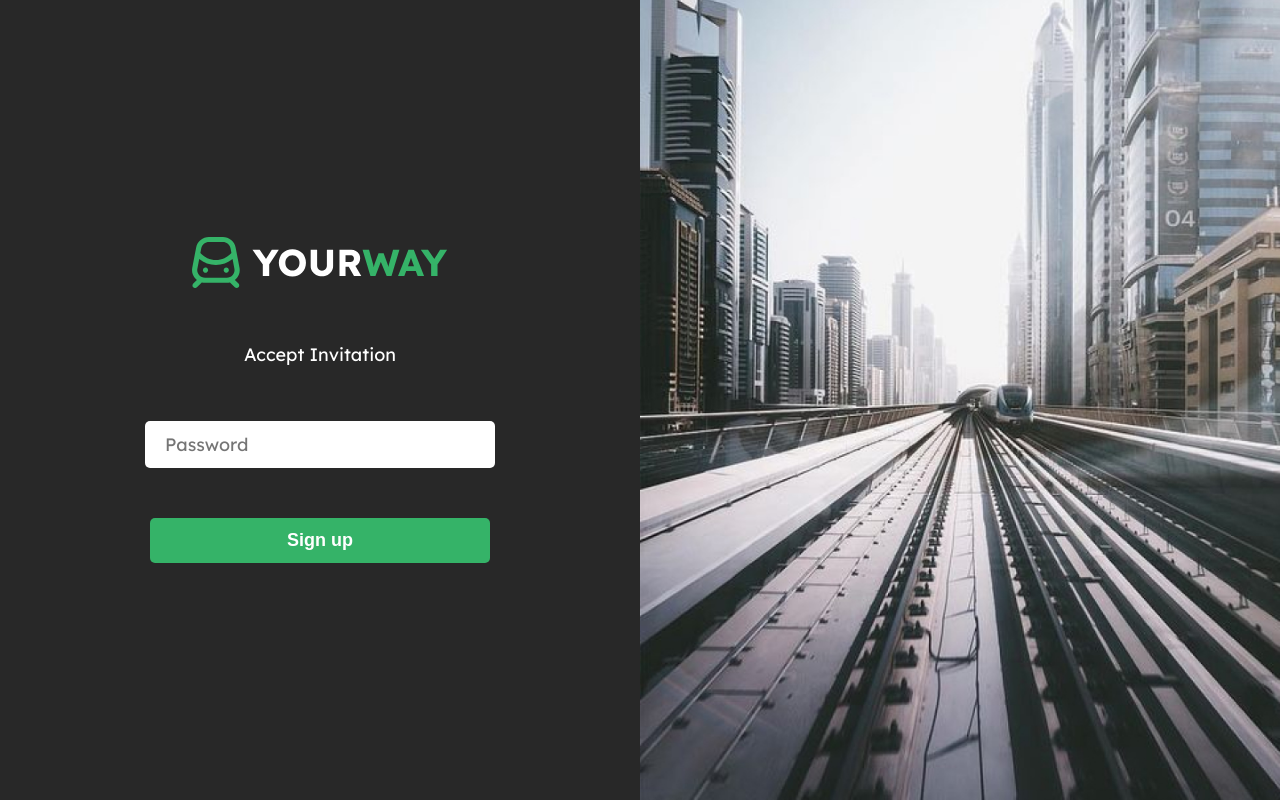
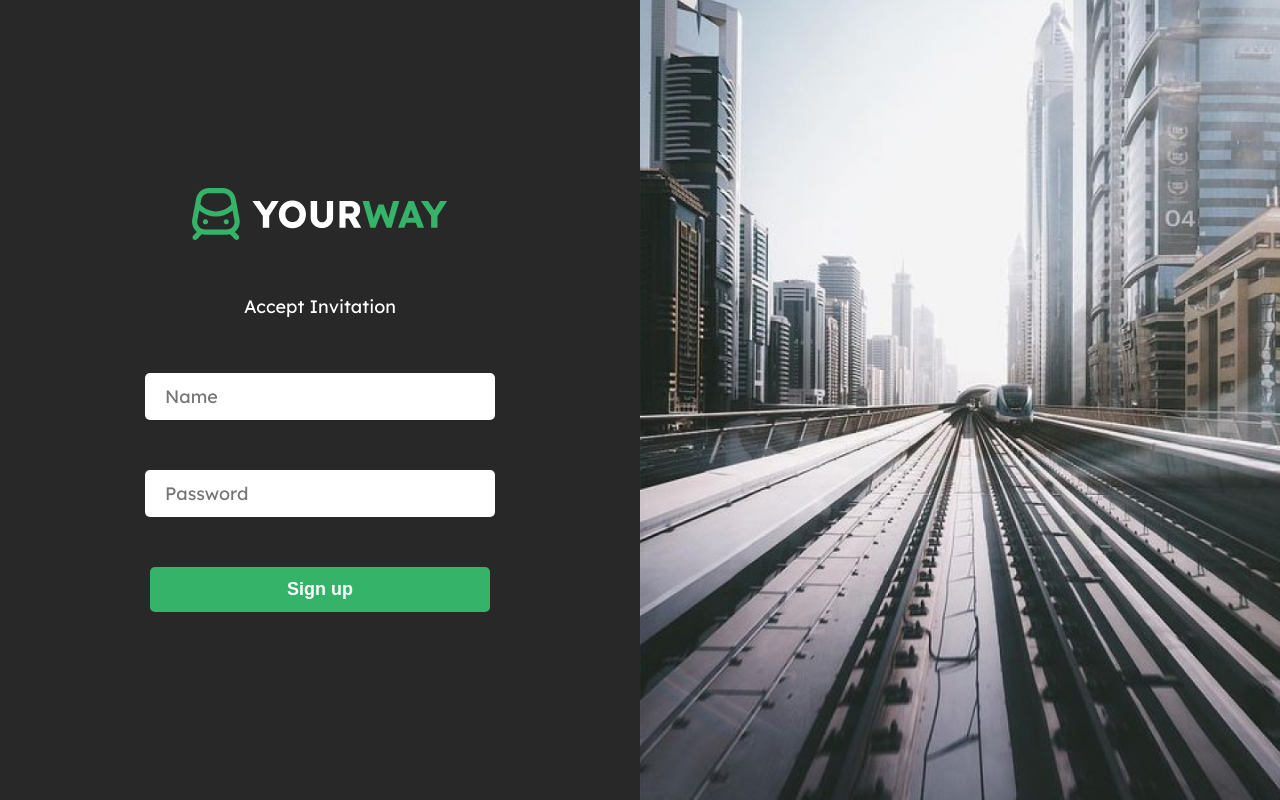
Before and after one commit to ayaamazloum/Subway-System, a React (Create React App) app in the folder subway-system/: page /branchAuth in a window 1280 px wide. Built offline with nearby package versions, Linux system fonts and the light colour scheme.

Commit message:
Link the register branch functionality

```diff
--- a/subway-system/src/pages/Authentication/BranchAuthentication.jsx
+++ b/subway-system/src/pages/Authentication/BranchAuthentication.jsx
@@ -1,21 +1,90 @@
-import './style.css';
-import authimg from '../../assets/images/auth.jpg';
-import logo from '../../assets/images/logo.svg'
+import "./style.css";
+import authimg from "../../assets/images/auth.jpg";
+import logo from "../../assets/images/logo.svg";
+import { useSearchParams, useNavigate } from "react-router-dom";
+import { useState } from "react";
+import sendRequest from "../../core/tools/remote/request";
+import { requestMehods } from "../../core/enums/requestMethods";
+import { toast } from "react-toastify";
 
 const BranchAuthentication = () => {
+  const [location] = useSearchParams();
+  const navigate = useNavigate();
+  const [branchCredentials, setBranchCredentials] = useState({
+    email: location.get("email"),
+    key: location.get("key"),
+    name: "",
+    password: "",
+  });
+  const createAccount = () => {
+    const response = sendRequest(
+      requestMehods.POST,
+      "registerbranch",
+      branchCredentials
+    )
+      .then((response) => {
+        if (response.data.status === "success") {
+          navigate("/auth");
+          toast.success(response.data.message);
+          setBranchCredentials({
+            email: "",
+            key: "",
+            name: "",
+            password: "",
+          });
+        }
+      })
+      .catch((e) => {
+        toast.error(e.response.data.message);
+        console.log(e);
+      });
+  };
   return (
-    <div className='auth-page flex full-width full-height'>
-        <div className='auth-container flex column center gap-50 half-width secondary-bg'>
-            <img className='auth-logo' src={logo} />
-            <button className='auth-tab lexend-text sm-text white-text secondary-bg'>Accept Invitation</button>
-            <div className='flex column gap-20'>
-                <input className='input lexend-text semi-rounded sm-text' type="text" placeholder='Password' />
-            </div>
-            <button className='submit-btn sm-text bold primary-bg white-text semi-rounded'>Sign up</button>
+    <div className="auth-page flex full-width full-height">
+      <div className="auth-container flex column center gap-50 half-width secondary-bg">
+        <img className="auth-logo" src={logo} />
+        <button className="auth-tab lexend-text sm-text white-text secondary-bg">
+          Accept Invitation
+        </button>
+        <div className="flex column gap-20">
+          <input
+            className="input lexend-text semi-rounded sm-text"
+            type="text"
+            placeholder="Name"
+            onChange={(e) => {
+              setBranchCredentials({
+                ...branchCredentials,
+                name: e.target.value,
+              });
+            }}
+          />
         </div>
-        <img className='auth-img half-width' src={authimg} />
+        <div className="flex column gap-20">
+          <input
+            className="input lexend-text semi-rounded sm-text"
+            type="text"
+            placeholder="Password"
+            onChange={(e) => {
+              setBranchCredentials({
+                ...branchCredentials,
+                password: e.target.value,
+              });
+            }}
+          />
+        </div>
+        <button
+          onClick={(e) => {
+            e.preventDefault();
+            createAccount();
+          }}
+          className="submit-btn sm-text bold primary-bg white-text semi-rounded"
+        >
+          Sign up
+        </button>
+      </div>
+      <img className="auth-img half-width" src={authimg} />
     </div>
-  )
-}
+  );
+};
 
-export default BranchAuthentication
+export default BranchAuthentication;
```
